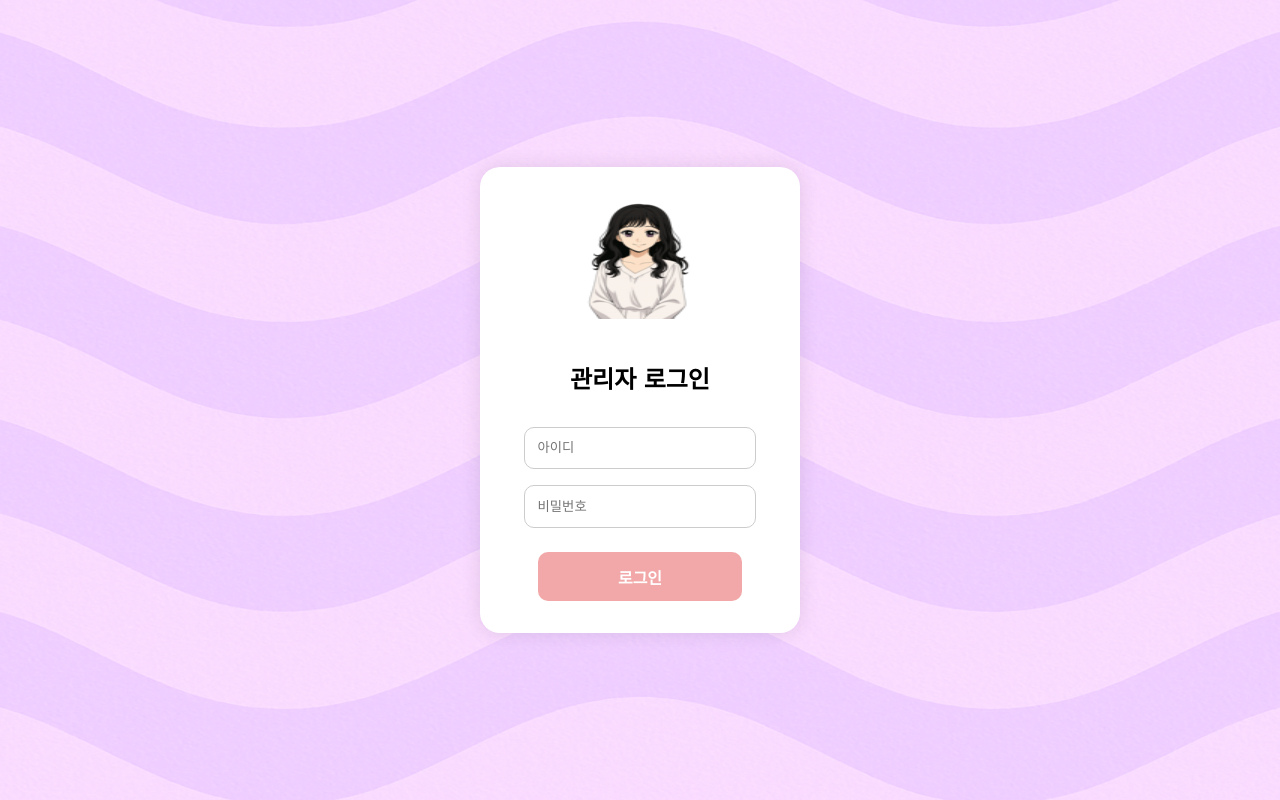
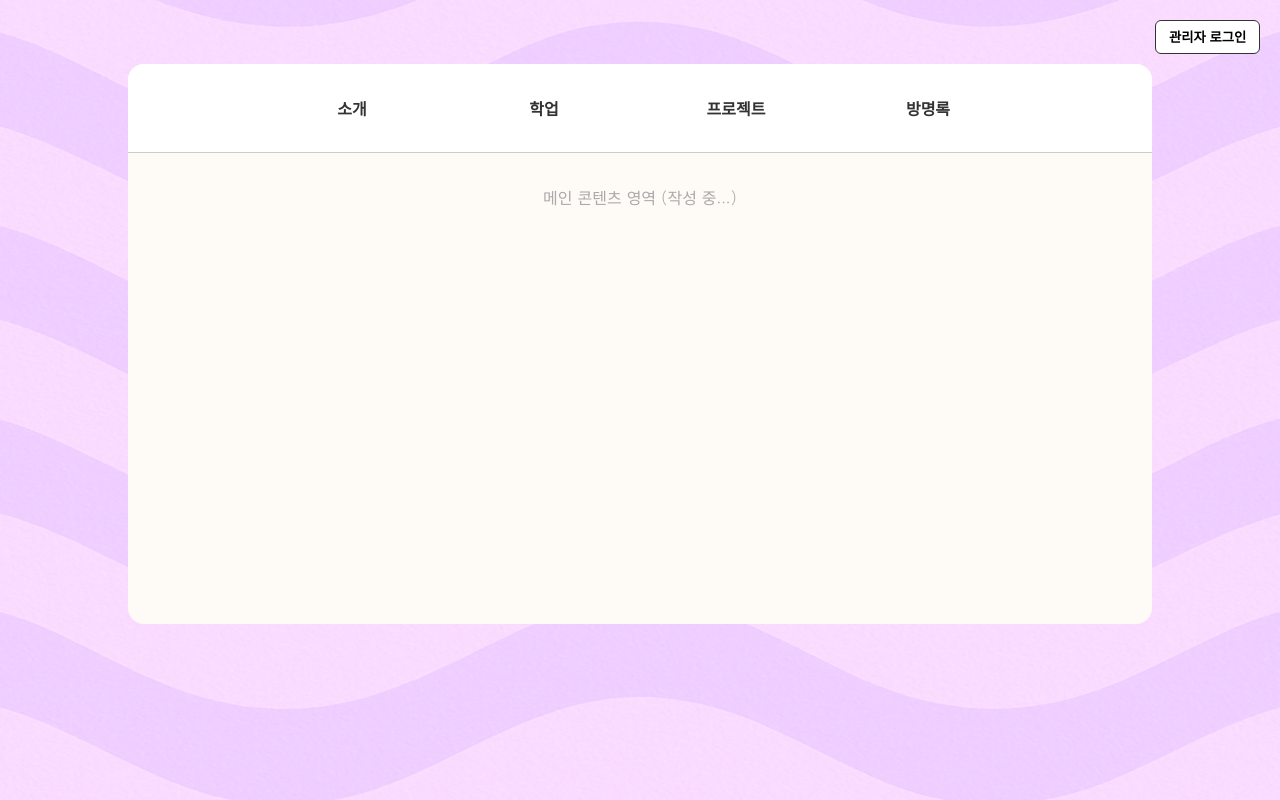
Before and after one commit to soyeon1806/resume, a React (Vite) app in the folder resume/: page / in a window 1280 px wide. Built offline with nearby package versions, Linux system fonts and the light colour scheme.

Commit message:
✨ feat: 라우팅 설정 추가 및 메인 페이지 연결

```diff
--- a/resume/src/App.jsx
+++ b/resume/src/App.jsx
@@ -1,8 +1,18 @@
-import LoginPage from './pages/login/LoginPage';
+import { BrowserRouter, Route, Routes } from 'react-router-dom';
+
+import LoginPage from '@/pages/login/LoginPage'; // 네가 만들었던 로그인
+import MainPage from '@/pages/main/MainPage';
 import React from 'react';
 
-function App(){
-  return <LoginPage />;
-}
+const App = () => {
+    return (
+        <BrowserRouter>
+            <Routes>
+                <Route path="/" element={<MainPage />} />
+                <Route path="/login" element={<LoginPage />} />
+            </Routes>
+        </BrowserRouter>
+    );
+};
 
 export default App;
```
